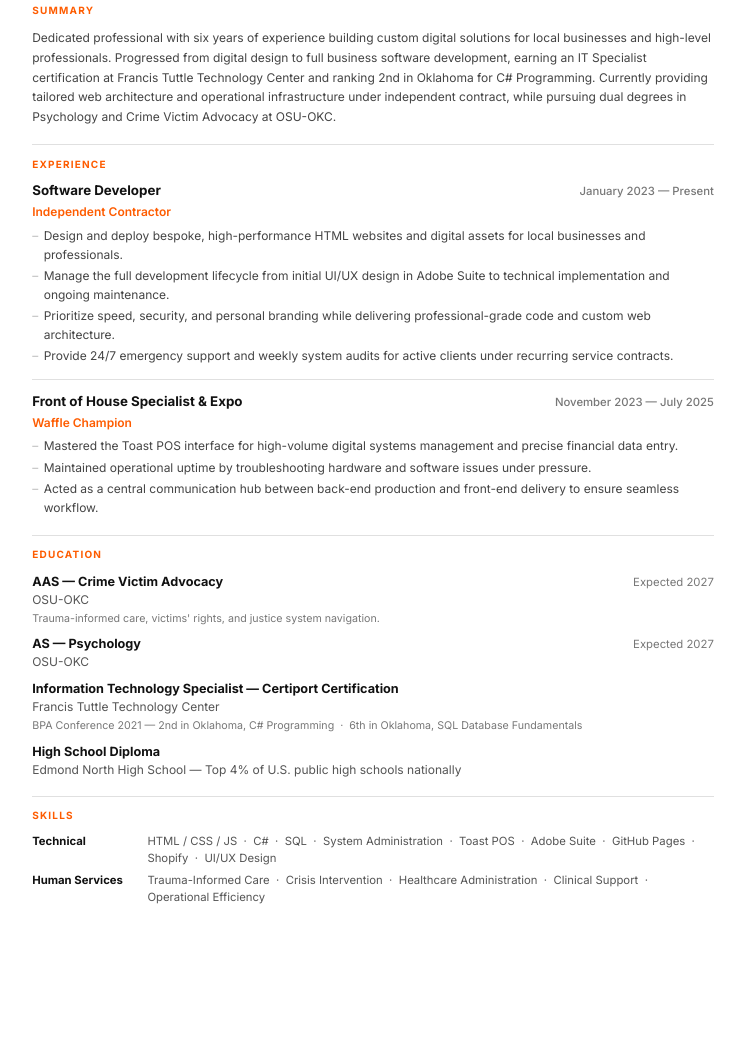
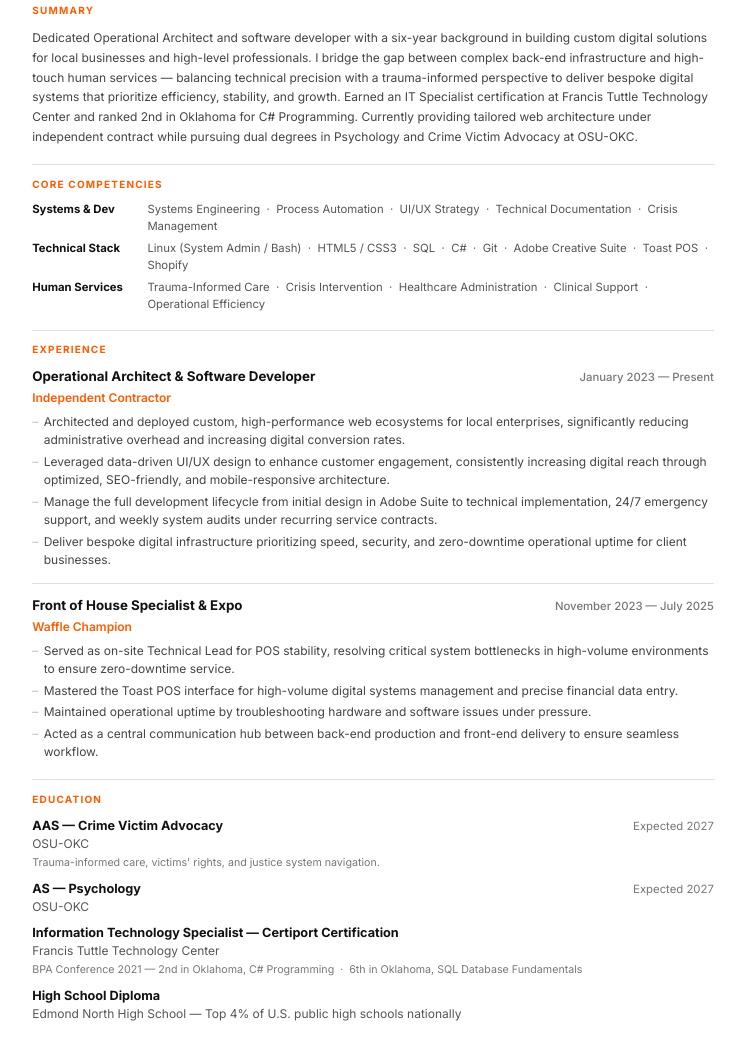
Before and after one commit to ashstumusic/ashstu.codes, a plain HTML site: page cv.html in a window 1280 px wide. Shown: the part 144-1204 px from the top of the page, without its empty margins (267-1012 px from the left). Before the commit the page ends 1129 px from the top, so only its background shows below. Drawn offline with Linux system fonts and the light colour scheme.

Commit message:
Resume: apply critique — architect framing, stronger bullets, competencies moved up, Technical Stack added

```diff
--- a/cv.html
+++ b/cv.html
@@ -208,8 +208,26 @@
   <div class="section">
     <div class="section-title">Summary</div>
     <p style="font-size: 9pt; color: #444; line-height: 1.65;">
-      Dedicated professional with six years of experience building custom digital solutions for local businesses and high-level professionals. Progressed from digital design to full business software development, earning an IT Specialist certification at Francis Tuttle Technology Center and ranking 2nd in Oklahoma for C# Programming. Currently providing tailored web architecture and operational infrastructure under independent contract, while pursuing dual degrees in Psychology and Crime Victim Advocacy at OSU-OKC.
+      Dedicated Operational Architect and software developer with a six-year background in building custom digital solutions for local businesses and high-level professionals. I bridge the gap between complex back-end infrastructure and high-touch human services — balancing technical precision with a trauma-informed perspective to deliver bespoke digital systems that prioritize efficiency, stability, and growth. Earned an IT Specialist certification at Francis Tuttle Technology Center and ranked 2nd in Oklahoma for C# Programming. Currently providing tailored web architecture under independent contract while pursuing dual degrees in Psychology and Crime Victim Advocacy at OSU-OKC.
     </p>
+  </div>
+
+  <hr class="light" />
+
+  <div class="section">
+    <div class="section-title">Core Competencies</div>
+    <div class="skills-row">
+      <div class="skills-label">Systems &amp; Dev</div>
+      <div class="skills-list">Systems Engineering &nbsp;·&nbsp; Process Automation &nbsp;·&nbsp; UI/UX Strategy &nbsp;·&nbsp; Technical Documentation &nbsp;·&nbsp; Crisis Management</div>
+    </div>
+    <div class="skills-row" style="margin-top: 0.04in;">
+      <div class="skills-label">Technical Stack</div>
+      <div class="skills-list">Linux (System Admin / Bash) &nbsp;·&nbsp; HTML5 / CSS3 &nbsp;·&nbsp; SQL &nbsp;·&nbsp; C# &nbsp;·&nbsp; Git &nbsp;·&nbsp; Adobe Creative Suite &nbsp;·&nbsp; Toast POS &nbsp;·&nbsp; Shopify</div>
+    </div>
+    <div class="skills-row" style="margin-top: 0.04in;">
+      <div class="skills-label">Human Services</div>
+      <div class="skills-list">Trauma-Informed Care &nbsp;·&nbsp; Crisis Intervention &nbsp;·&nbsp; Healthcare Administration &nbsp;·&nbsp; Clinical Support &nbsp;·&nbsp; Operational Efficiency</div>
+    </div>
   </div>
 
   <hr class="light" />
@@ -219,15 +237,15 @@
 
     <div class="job">
       <div class="job-header">
-        <div class="job-title">Software Developer</div>
+        <div class="job-title">Operational Architect &amp; Software Developer</div>
         <div class="job-dates">January 2023 — Present</div>
       </div>
       <div class="job-company">Independent Contractor</div>
       <ul>
-        <li>Design and deploy bespoke, high-performance HTML websites and digital assets for local businesses and professionals.</li>
-        <li>Manage the full development lifecycle from initial UI/UX design in Adobe Suite to technical implementation and ongoing maintenance.</li>
-        <li>Prioritize speed, security, and personal branding while delivering professional-grade code and custom web architecture.</li>
-        <li>Provide 24/7 emergency support and weekly system audits for active clients under recurring service contracts.</li>
+        <li>Architected and deployed custom, high-performance web ecosystems for local enterprises, significantly reducing administrative overhead and increasing digital conversion rates.</li>
+        <li>Leveraged data-driven UI/UX design to enhance customer engagement, consistently increasing digital reach through optimized, SEO-friendly, and mobile-responsive architecture.</li>
+        <li>Manage the full development lifecycle from initial design in Adobe Suite to technical implementation, 24/7 emergency support, and weekly system audits under recurring service contracts.</li>
+        <li>Deliver bespoke digital infrastructure prioritizing speed, security, and zero-downtime operational uptime for client businesses.</li>
       </ul>
     </div>
 
@@ -240,6 +258,7 @@
       </div>
       <div class="job-company">Waffle Champion</div>
       <ul>
+        <li>Served as on-site Technical Lead for POS stability, resolving critical system bottlenecks in high-volume environments to ensure zero-downtime service.</li>
         <li>Mastered the Toast POS interface for high-volume digital systems management and precise financial data entry.</li>
         <li>Maintained operational uptime by troubleshooting hardware and software issues under pressure.</li>
         <li>Acted as a central communication hub between back-end production and front-end delivery to ensure seamless workflow.</li>
@@ -285,19 +304,6 @@
     </div>
   </div>
 
-  <hr class="light" />
-
-  <div class="section">
-    <div class="section-title">Skills</div>
-    <div class="skills-row">
-      <div class="skills-label">Technical</div>
-      <div class="skills-list">HTML / CSS / JS &nbsp;·&nbsp; C# &nbsp;·&nbsp; SQL &nbsp;·&nbsp; System Administration &nbsp;·&nbsp; Toast POS &nbsp;·&nbsp; Adobe Suite &nbsp;·&nbsp; GitHub Pages &nbsp;·&nbsp; Shopify &nbsp;·&nbsp; UI/UX Design</div>
-    </div>
-    <div class="skills-row">
-      <div class="skills-label">Human Services</div>
-      <div class="skills-list">Trauma-Informed Care &nbsp;·&nbsp; Crisis Intervention &nbsp;·&nbsp; Healthcare Administration &nbsp;·&nbsp; Clinical Support &nbsp;·&nbsp; Operational Efficiency</div>
-    </div>
-  </div>
 
 </div>
 </body>
```
Also changed, not shown: 1 other file.
